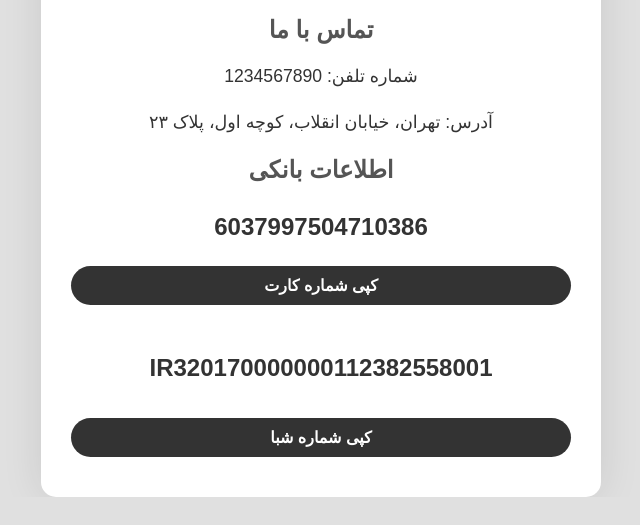
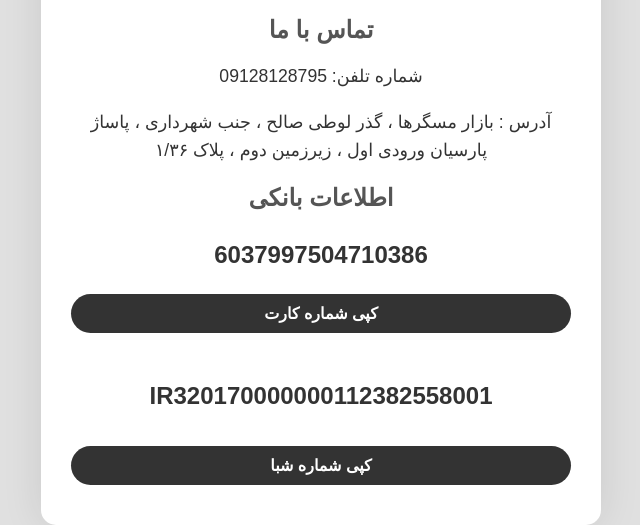
Before and after one commit to x8x3x9x/QR-Code, a plain HTML site: page milad.html in a window 1280 px wide. Shown: the part 337-862 px from the top of the page, without its empty margins (319-959 px from the left). Before the commit the page ends 834 px from the top, so only its background shows below. Drawn offline with Linux system fonts and the light colour scheme; a web font is replaced by a local one.

Commit message:
Update milad.html

```diff
--- a/milad.html
+++ b/milad.html
@@ -108,8 +108,8 @@
         </div>
         <div class="contact">
             <h2>تماس با ما</h2>
-            <p>شماره تلفن: 1234567890</p>
-            <p>آدرس: تهران، خیابان انقلاب، کوچه اول، پلاک ۲۳</p>
+            <p>شماره تلفن: 09128128795</p>
+            <p>آدرس : بازار مسگرها ، گذر لوطی صالح ، جنب شهرداری ، پاساژ پارسیان ورودی اول ، زیرزمین دوم ، پلاک ۱/۳۶</p>
         </div>
         <div class="bank-info">
             <h2>اطلاعات بانکی</h2>
```
